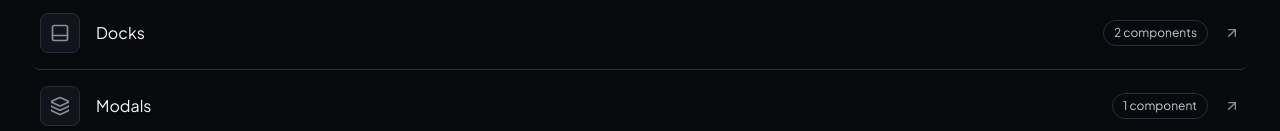
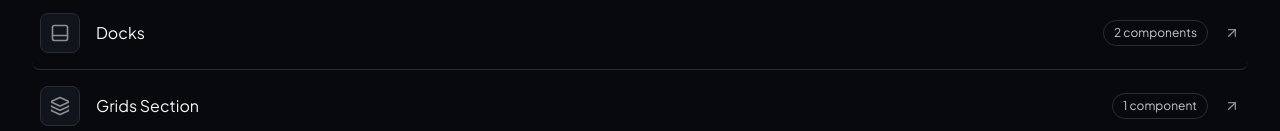
Before and after one commit to Shivam10yadav/MotionBlocks, a React (Vite) app in the folder frontend/: page /components in a window 1280 px wide. Shown: the part 821-952 px from the top of the page. Built offline with nearby package versions, Linux system fonts and the light colour scheme.

Commit message:
added bento grid comp

```diff
--- a/frontend/src/data/categories.js
+++ b/frontend/src/data/categories.js
@@ -7,6 +7,7 @@ export const categories = [
   { id: "progress-bars", name: "Progress Bars" },
   { id: "ecommerce", name: "Ecommerce" },
   { id: "docks", name: "Docks" },
+    { id: "grids", name: "Grids Section" },
   { id: "modals", name: "Modals" },
   { id: "navigation", name: "Navigation" },
   { id: "marquees", name: "Marquee" },
--- a/frontend/src/data/components.js
+++ b/frontend/src/data/components.js
@@ -78,6 +78,10 @@ import FileUpload  from "../ui/input/FileUpload";
 import FileUploadCode  from "../ui/input/FileUpload.jsx?raw";
 import  SkeletonLoader  from "../ui/loader/SkeletonLoader";
 import  SkeletonLoaderCode  from "../ui/loader/SkeletonLoader.jsx?raw";
+import BentoGrid from "../ui/grids/BentoGrid";
+import BentoGridCode from "../ui/grids/BentoGrid.jsx?raw";
+
+
 
 
 
@@ -543,6 +547,19 @@ id: 44,
   usage: `<SkeletonLoader isLoading={isLoading} />`,
     code: SkeletonLoaderCode
 
+},
+
+{
+  id: 45,
+  slug: "bento-grid",
+  name: "Bento Grid with Expandable Modal",
+  category: "grids",
+  description: "A warm light bento grid layout with shared-layout pop-up modal transitions powered by Framer Motion.",
+  preview: BentoGrid,
+  install: "npm install framer-motion react-icons",
+  usage: `<BentoGrid />`,
+  code: BentoGridCode
+
 }
 
 
--- /dev/null
+++ b/frontend/src/ui/grids/BentoGrid.jsx
@@ -0,0 +1,190 @@
+import React, { useState } from "react";
+import { motion, AnimatePresence } from "framer-motion";
+import {
+  HiOutlineFunnel,
+  HiOutlinePlay,
+  HiOutlineChartBar,
+  HiOutlineCursorArrowRays,
+  HiOutlineUsers,
+  HiOutlineBell,
+  HiOutlineXMark,
+} from "react-icons/hi2";
+
+// 1. Data Structure (Easily customizable for consuming apps)
+const BENTO_ITEMS = [
+  {
+    id: "funnels",
+    title: "Funnels",
+    description:
+      "Watch every step of a journey and see exactly where people drop off.",
+    icon: HiOutlineFunnel,
+    colSpan: "col-span-1 md:col-span-2",
+  },
+  {
+    id: "session-replay",
+    title: "Session replay",
+    description:
+      "Replay the exact session behind any metric and jump straight to the friction.",
+    icon: HiOutlinePlay,
+    colSpan: "col-span-1 md:col-span-1",
+  },
+  {
+    id: "retention",
+    title: "Retention",
+    description:
+      "Cohort curves that show who comes back, and the feature that brought them.",
+    icon: HiOutlineChartBar,
+    colSpan: "col-span-1 md:col-span-1",
+  },
+  {
+    id: "autocapture",
+    title: "Autocapture",
+    description:
+      "Every click, tap and pageview captured from day one, no tracking plan required.",
+    icon: HiOutlineCursorArrowRays,
+    colSpan: "col-span-1 md:col-span-2",
+  },
+  {
+    id: "user-profiles",
+    title: "User profiles",
+    description:
+      "Single customer views aggregating behavior, properties, and feature usage.",
+    icon: HiOutlineUsers,
+    colSpan: "col-span-1 md:col-span-1",
+  },
+  {
+    id: "alerts",
+    title: "Real-time alerts",
+    description:
+      "Get notified instantly when key user action metrics spike or drop.",
+    icon: HiOutlineBell,
+    colSpan: "col-span-1 md:col-span-2",
+  },
+];
+
+// 2. Main Reusable Bento Grid Component
+export default function BentoGrid() {
+  const [selectedCard, setSelectedCard] = useState(null);
+
+  const activeItem = BENTO_ITEMS.find((item) => item.id === selectedCard);
+
+  return (
+    <div className="relative min-h-screen w-full bg-gradient-to-br from-amber-50/70 via-stone-100 to-amber-100/60 p-6 font-sans text-slate-800 transition-colors duration-300">
+      <div className="mx-auto max-w-5xl space-y-6">
+        {/* Header Section */}
+        <div className="text-left space-y-1.5">
+          <h2 className="font-serif text-3xl md:text-4xl font-normal tracking-tight text-slate-900">
+            See what changed.
+          </h2>
+          <p className="text-sm md:text-base text-slate-600">
+            Six surfaces, one line to install. Open any card to go deeper.
+          </p>
+        </div>
+
+        {/* Bento Grid */}
+        <div className="grid grid-cols-1 md:grid-cols-3 gap-4">
+          {BENTO_ITEMS.map((item) => {
+            const Icon = item.icon;
+            const isSelected = selectedCard === item.id;
+
+            return (
+              <motion.div
+                key={item.id}
+                layoutId={`card-${item.id}`}
+                onClick={() => setSelectedCard(item.id)}
+                whileHover={{ y: -2 }}
+                transition={{ type: "spring", stiffness: 300, damping: 25 }}
+                className={`group relative flex flex-col justify-between cursor-pointer rounded-3xl border p-6 text-left shadow-sm transition-all duration-200 ${
+                  item.colSpan
+                } ${
+                  isSelected
+                    ? "border-slate-800 ring-2 ring-slate-800/10 bg-[#FAF7F2]"
+                    : "border-stone-200/80 bg-[#FAF7F2]/90 hover:bg-[#FAF7F2] hover:border-stone-300 hover:shadow-md"
+                }`}
+              >
+                {/* Top Row: Icon & Expand Badge */}
+                <div className="flex items-center justify-between mb-6">
+                  <div className="flex h-10 w-10 items-center justify-center rounded-full bg-stone-200/60 text-slate-700">
+                    <Icon className="h-5 w-5" />
+                  </div>
+                  <HiOutlineFunnel className="h-4 w-4 text-slate-400 transition group-hover:text-slate-700" />
+                </div>
+
+                {/* Body Content */}
+                <div className="space-y-2">
+                  <h3 className="font-serif text-lg font-medium text-slate-900">
+                    {item.title}
+                  </h3>
+                  <p className="text-xs leading-relaxed text-slate-600">
+                    {item.description}
+                  </p>
+                </div>
+              </motion.div>
+            );
+          })}
+        </div>
+      </div>
+
+      {/* Pop-up Modal & Backdrop Dim */}
+      <AnimatePresence>
+        {selectedCard && (
+          <div className="fixed inset-0 z-50 flex items-center justify-center p-4">
+            {/* Light Dim Backdrop */}
+            <motion.div
+              initial={{ opacity: 0 }}
+              animate={{ opacity: 1 }}
+              exit={{ opacity: 0 }}
+              onClick={() => setSelectedCard(null)}
+              className="fixed inset-0 bg-stone-900/20 backdrop-blur-sm"
+            />
+
+            {/* Expanded Modal Content */}
+            {activeItem && (
+              <motion.div
+                layoutId={`card-${activeItem.id}`}
+                className="relative z-10 w-full max-w-xl overflow-hidden rounded-3xl border border-stone-200 bg-[#FAF7F2] p-8 text-left shadow-2xl"
+              >
+                {/* Modal Header */}
+                <div className="flex items-center justify-between mb-6">
+                  <div className="flex h-12 w-12 items-center justify-center rounded-full bg-stone-200/70 text-slate-800">
+                    <activeItem.icon className="h-6 w-6" />
+                  </div>
+                  <button
+                    onClick={() => setSelectedCard(null)}
+                    className="rounded-full p-2 text-slate-400 hover:bg-stone-200/60 hover:text-slate-700"
+                  >
+                    <HiOutlineXMark className="h-5 w-5" />
+                  </button>
+                </div>
+
+                {/* Modal Body */}
+                <div className="space-y-4">
+                  <h3 className="font-serif text-2xl font-normal text-slate-900">
+                    {activeItem.title}
+                  </h3>
+                  <p className="text-sm leading-relaxed text-slate-600">
+                    {activeItem.description}
+                  </p>
+
+                  <div className="mt-6 rounded-2xl border border-stone-200/60 bg-white/60 p-4 text-xs text-slate-500">
+                    Interactive sandbox, live preview charts, or analytics controls can be added inside this expanded surface.
+                  </div>
+                </div>
+
+                {/* Footer Controls */}
+                <div className="mt-8 flex justify-end">
+                  <button
+                    onClick={() => setSelectedCard(null)}
+                    className="rounded-xl bg-slate-900 px-5 py-2.5 text-xs font-medium text-white shadow-sm transition hover:bg-slate-800"
+                  >
+                    Close Preview
+                  </button>
+                </div>
+              </motion.div>
+            )}
+          </div>
+        )}
+      </AnimatePresence>
+    </div>
+  );
+}
```
